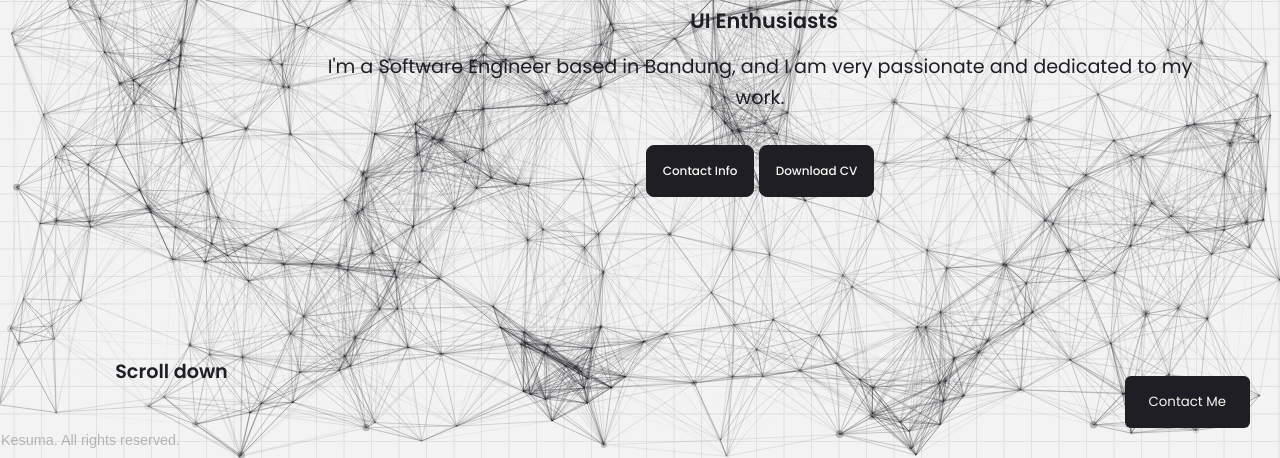
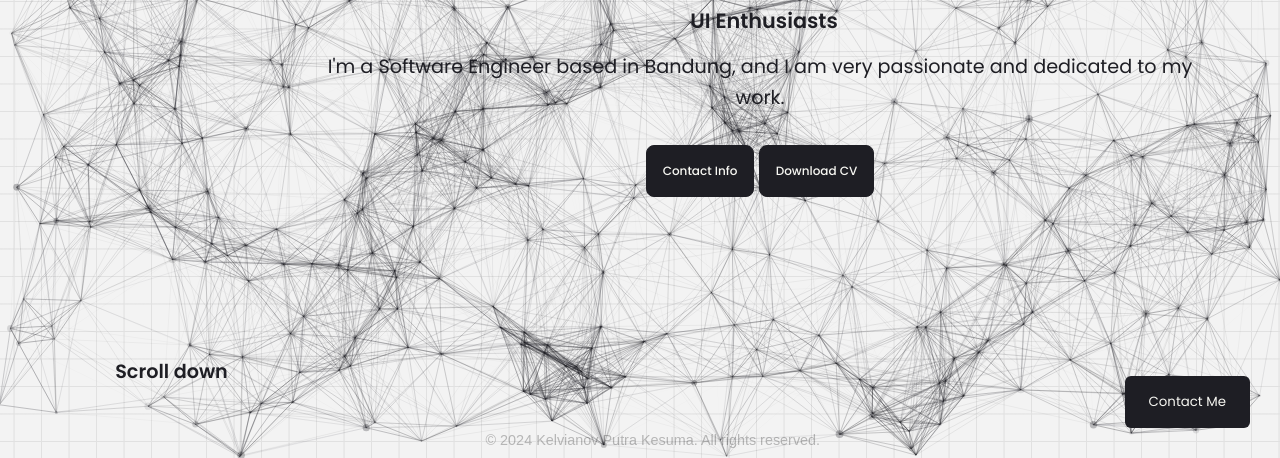
Before and after one commit to kelvianov/Portofolio, a plain HTML site: page index.html in a window 1280 px wide. Shown: the part 342-800 px from the top of the page. Drawn offline with nearby package versions, Linux system fonts and the light colour scheme; some packages are replaced by stand-ins of ours; animation ran at ten frames a second; a script that the page names is missing; some icons are missing.

Commit message:
center watermark position on screen

```diff
--- a/css/style.css
+++ b/css/style.css
@@ -560,7 +560,7 @@ html {
 .watermark {
   position: fixed;               /* Tetap berada di posisi tetap */
   bottom: 10px;                  /* Watermark berada 10px dari bawah layar */
-  left: 1%;                     /* Memposisikan watermark di tengah layar secara horizontal */
+  left:51%;                     /* Memposisikan watermark di tengah layar secara horizontal */
   transform: translateX(-50%);    /* Memastikan watermark tepat di tengah */
   font-size: 0.9rem;             /* Ukuran font watermark */
   color: rgba(0, 0, 0, 0.5);     /* Warna watermark dengan transparansi */
```
